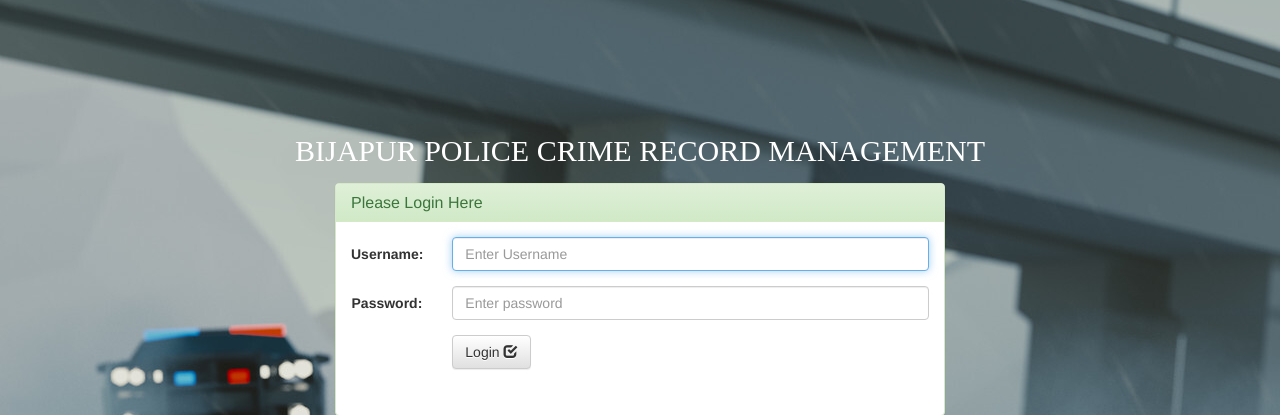
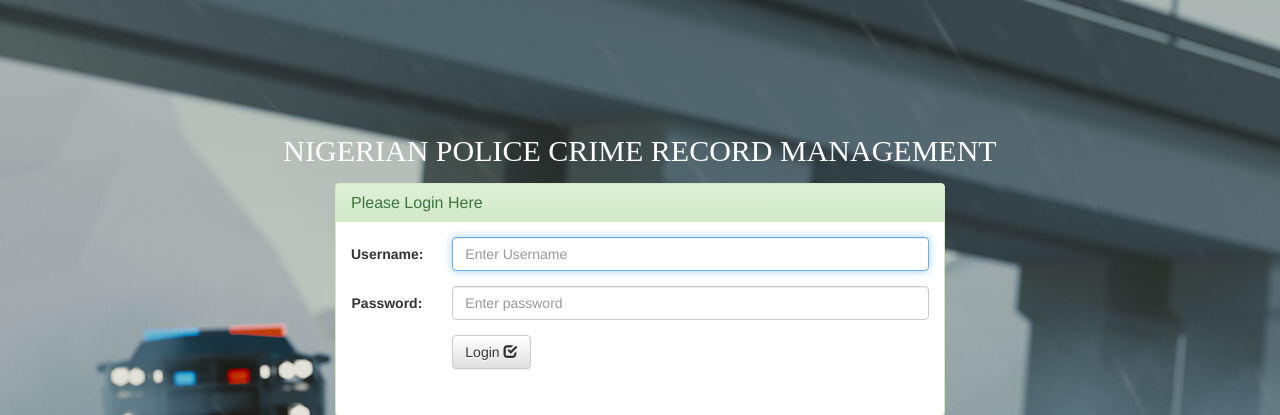
Before and after one commit to kunini79/NPF-Crime-Management-system, a PHP site: page /index.php in a window 1280 px wide. Shown: the part 52-467 px from the top of the page. Run offline with PHP 8.4, Linux system fonts and the light colour scheme; some libraries are stand-ins or nearby versions.

Commit message:
feat: Rebrand to Nigerian Police Force
Rebranded the system from "Bijapur Police" to "Nigerian Police Force".

Changes include:
- Updated `header.php` with the new title and header text.
- Updated `menubar.php` with the new main heading.
- Updated `README.md` to reflect the new branding and database name.
- Updated `dbconnect.php` with the new database name.

```diff
--- a/dbconnect.php
+++ b/dbconnect.php
@@ -1,11 +1,11 @@
 <?php
-$dbcon = mysqli_connect ("localhost", "root", "", "Bijapurpolice");
+$dbcon = mysqli_connect ("localhost", "root", "", "npf_crime_management");
 mysqli_set_charset($dbcon, 'utf8');
 
 $servername = "localhost";
 $username = "root";
 $password = "";
-$dbname = "Bijapurpolice";
+$dbname = "npf_crime_management";
 $conn = new PDO("mysql:host=$servername;dbname=$dbname", $username, $password);
   // set the PDO error mode to exception
   $conn->setAttribute(PDO::ATTR_ERRMODE, PDO::ERRMODE_EXCEPTION);
--- a/header.php
+++ b/header.php
@@ -4,7 +4,7 @@
     <meta charset="utf-8">
     <meta http-equiv="X-UA-Compatible" content="IE=edge">
     <meta name="viewport" content="width=device-width, initial-scale=1">
-    <title>Bijapur Police Service</title>
+    <title>Nigerian Police Force</title>
 
     <!-- Bootstrap CSS -->
     <link rel="stylesheet" type="text/css" href="assets/css/bootstrap.min.css">
@@ -23,4 +23,4 @@
     <a class="navbar-brand" href="#"> </a>
   </div>
 </nav>
-<p style="text-align: center;font-size: 30px;color: #ffff;font-family: Product Sans Medium;">BIJAPUR POLICE CRIME RECORD MANAGEMENT</p>
+<p style="text-align: center;font-size: 30px;color: #ffff;font-family: Product Sans Medium;">NIGERIAN POLICE CRIME RECORD MANAGEMENT</p>
--- a/menubar.php
+++ b/menubar.php
@@ -2,7 +2,7 @@
 	<div class="col-md-12">
 		<div class="panel panel-success">
 			<div class="panel-heading">
-				<center><h3 >BIJAPUR POLICE SERVICE</h3></center>
+				<center><h3 >NIGERIAN POLICE FORCE</h3></center>
 				<center><h4>CRIME RECORDS MANAGEMENT SYSTEM</h4></center>
 			</div>
 			<div class="panel-body">
```
Also changed, not shown: README.md, jules-scratch/verification/verification.png (added), 2 other files.
